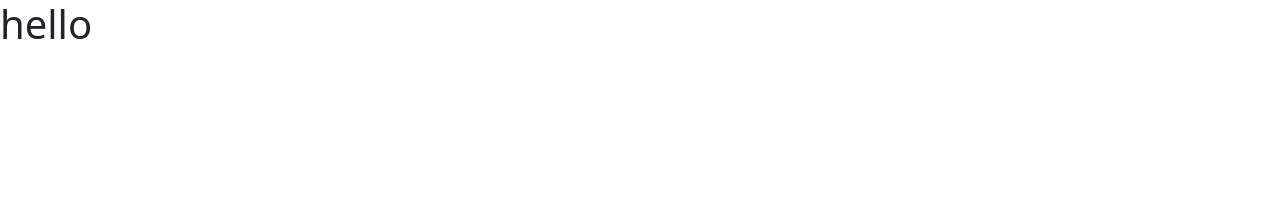
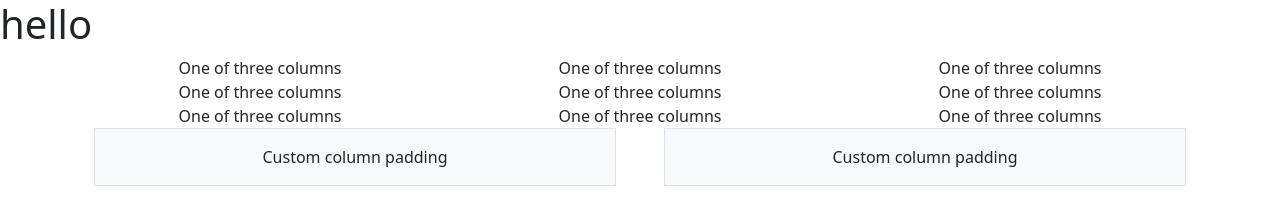
Before and after one commit to M-AAA/site, a plain HTML site: page index.html in a window 1280 px wide. Drawn offline with nearby package versions, Linux system fonts and the light colour scheme.

Commit message:
Update index.html

```diff
--- a/index.html
+++ b/index.html
@@ -7,4 +7,49 @@
 <body>
 <script src="https://cdn.jsdelivr.net/npm/bootstrap@5.2.2/dist/js/bootstrap.bundle.min.js" integrity="sha384-OERcA2EqjJCMA+/3y+gxIOqMEjwtxJY7qPCqsdltbNJuaOe923+mo//f6V8Qbsw3" crossorigin="anonymous"></script>
 <h1>hello</h1>
+<div class="container text-center">
+  <div class="row align-items-start">
+    <div class="col">
+      One of three columns
+    </div>
+    <div class="col">
+      One of three columns
+    </div>
+    <div class="col">
+      One of three columns
+    </div>
+  </div>
+  <div class="row align-items-center">
+    <div class="col">
+      One of three columns
+    </div>
+    <div class="col">
+      One of three columns
+    </div>
+    <div class="col">
+      One of three columns
+    </div>
+  </div>
+  <div class="row align-items-end">
+    <div class="col">
+      One of three columns
+    </div>
+    <div class="col">
+      One of three columns
+    </div>
+    <div class="col">
+      One of three columns
+    </div>
+  </div>
+</div>
+ <div class="container px-4 text-center">
+  <div class="row gx-5">
+    <div class="col">
+     <div class="p-3 border bg-light">Custom column padding</div>
+    </div>
+    <div class="col">
+      <div class="p-3 border bg-light">Custom column padding</div>
+    </div>
+  </div>
+</div>
 </body>
```
